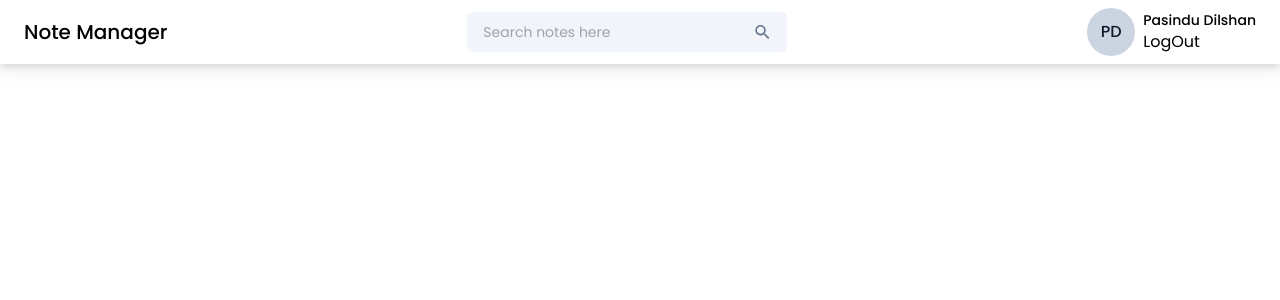
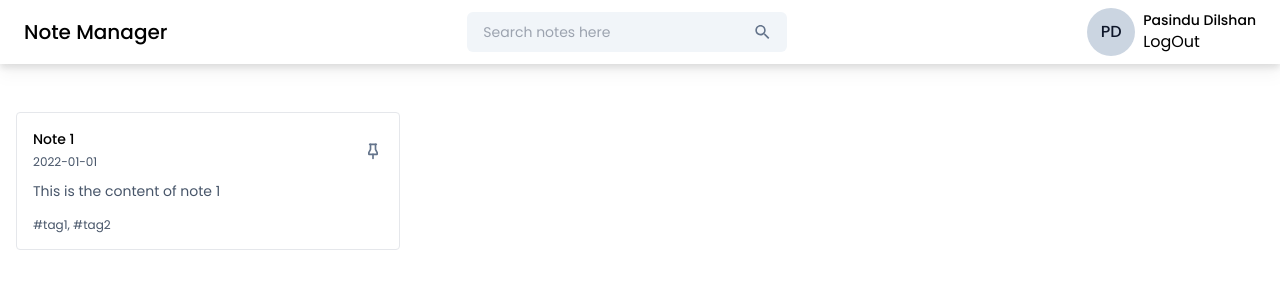
Before and after one commit to pasindud100/Note-Management-application--MERN, a React (Vite) app in the folder FE/: page /dashboard in a window 1280 px wide. Shown: the top 300 px of the page. Built offline with nearby package versions, Linux system fonts and the light colour scheme.

Commit message:
Creted note card initial appearance in FE.

```diff
--- /dev/null
+++ b/FE/src/components/NoteCard.jsx
@@ -0,0 +1,36 @@
+import React from "react";
+import { TbPinned } from "react-icons/tb";
+
+function NoteCard({
+  title,
+  date,
+  content,
+  tags,
+  isPinned,
+  onEdit,
+  onDelete,
+  onPinNote,
+}) {
+  return (
+    <div className="border rounded bg-white p-4 m-4 hover:shadow-xl transition-all ease-in-out duration-300">
+      <div className="flex justify-between items-center">
+        <div>
+          <h5 className="font-medium text-sm">{title}</h5>
+          <span className="text-slate-600 text-xs">{date}</span>
+        </div>
+        <TbPinned
+          onChange={onPinNote}
+          className={`icon-btn ${isPinned ? "text-primary" : "text-slate-300"}`}
+        />
+      </div>
+      <p className="text-slate-600 text-sm mt-2">{content?.slice(0, 60)}</p>
+
+      <div className="flex justify-between items-center mt-4 ">
+        <div className="text-xs text-slate-600">{tags}</div>
+        <div className="flex items-center gap-2"></div>
+      </div>
+    </div>
+  );
+}
+
+export default NoteCard;
--- a/FE/src/index.css
+++ b/FE/src/index.css
@@ -17,3 +17,6 @@ body {
 .btn-secondary {
   @apply bg-[#224730] text-white py-3 px-5 rounded cursor-pointer hover:bg-[#234821];
 }
+.icon-btn{
+  @apply  text-xl text-slate-500  cursor-pointer hover:text-primary ;
+}
--- a/FE/src/pages/Home/Home.jsx
+++ b/FE/src/pages/Home/Home.jsx
@@ -1,12 +1,26 @@
 import React from "react";
 import Navbar from "../../components/Navbar";
+import NoteCard from "../../components/NoteCard";
 
 function Home() {
   return (
     <div>
       <Navbar />
 
-
+      <div className="container mx-auto">
+        <div className="grid grid-cols-3 gap-4 mt-8">
+          <NoteCard
+            title="Note 1"
+            date="2022-01-01"
+            content="This is the content of note 1"
+            tags="#tag1, #tag2"
+            isPinned={true}
+            onEdit={() => {}}
+            onDelete={() => {}}
+            onPinNote={() => {}}
+          />
+        </div>
+      </div>
     </div>
   );
 }
```
